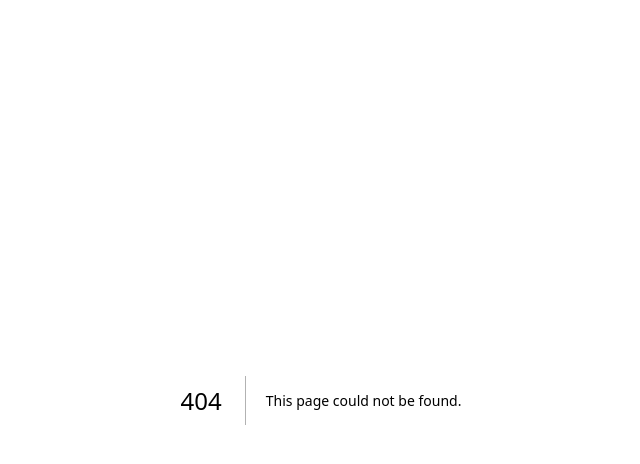
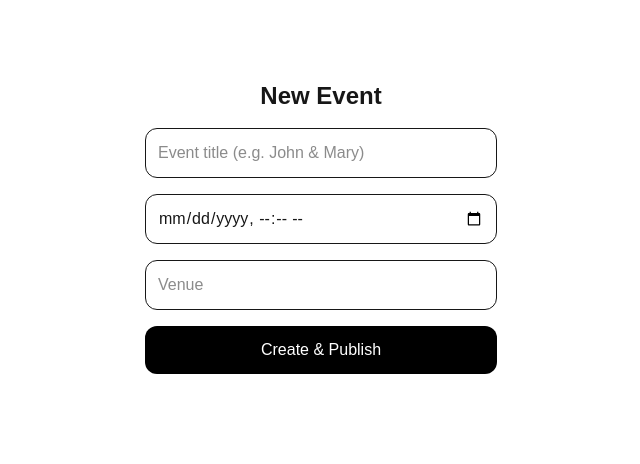
Before and after one commit to wale115/Rsvp.ng, a Next.js app: page /dashboard/new in a window 1280 px wide. Before the commit this address had no page. Shown: the top 464 px of the page, without its empty margins (319-959 px from the left). Built offline with nearby package versions, Linux system fonts and the light colour scheme.

Commit message:
Add dashboard and event creation

```diff
--- /dev/null
+++ b/actions/experience.ts
@@ -0,0 +1,30 @@
+"use server";
+import { createClient } from "@/lib/supabase/server";
+import { nanoid } from "nanoid";
+import { redirect } from "next/navigation";
+
+export async function createExperience(formData: FormData) {
+  const supabase = await createClient();
+  const { data: { user } } = await supabase.auth.getUser();
+  if (!user) redirect("/login");
+
+  const title = formData.get("title") as string;
+  const date = formData.get("date") as string;
+  const venue = formData.get("venue") as string;
+  const slug = `${title.toLowerCase().replace(/[^a-z0-9]+/g, "-")}-${nanoid(4)}`;
+
+  const { error } = await supabase.from("experiences").insert({
+    owner_id: user.id,
+    title,
+    slug,
+    status: "published",
+    content: { title, date, venue },
+  });
+
+  if (error) {
+    console.error(error);
+    return;
+  }
+
+  redirect(`/e/${slug}`);
+}
--- /dev/null
+++ b/app/(dashboard)/dashboard/new/page.tsx
@@ -0,0 +1,13 @@
+import { createExperience } from "@/actions/experience";
+
+export default function NewExperience() {
+  return (
+    <form action={createExperience} className="max-w-sm mx-auto mt-20 space-y-4 px-4">
+      <h1 className="text-2xl font-bold text-center">New Event</h1>
+      <input name="title" placeholder="Event title (e.g. John & Mary)" className="border p-3 w-full rounded-xl" required />
+      <input name="date" type="datetime-local" className="border p-3 w-full rounded-xl" required />
+      <input name="venue" placeholder="Venue" className="border p-3 w-full rounded-xl" required />
+      <button className="bg-black text-white p-3 w-full rounded-xl">Create & Publish</button>
+    </form>
+  );
+}
--- /dev/null
+++ b/app/(dashboard)/dashboard/page.tsx
@@ -0,0 +1,38 @@
+import { createClient } from "@/lib/supabase/server";
+import Link from "next/link";
+import { redirect } from "next/navigation";
+
+export default async function Dashboard() {
+  const supabase = await createClient();
+  const { data: { user } } = await supabase.auth.getUser();
+
+  if (!user) redirect("/login");
+
+  const { data: experiences } = await supabase
+    .from("experiences")
+    .select("*")
+    .eq("owner_id", user.id)
+    .order("created_at", { ascending: false });
+
+  return (
+    <div className="max-w-xl mx-auto mt-16 space-y-4 px-4">
+      <div className="flex justify-between items-center">
+        <h1 className="text-2xl font-bold">Your Events</h1>
+        <Link href="/dashboard/new" className="bg-black text-white px-4 py-2 rounded-xl">
+          + New Event
+        </Link>
+      </div>
+
+      {(!experiences || experiences.length === 0) && (
+        <p className="text-gray-500">No events yet. Create your first one.</p>
+      )}
+
+      {experiences?.map((e) => (
+        <Link key={e.id} href={`/e/${e.slug}`} className="block border p-4 rounded-xl hover:shadow">
+          <p className="font-semibold">{e.content.title}</p>
+          <p className="text-sm text-gray-500">{e.status}</p>
+        </Link>
+      ))}
+    </div>
+  );
+}
```
